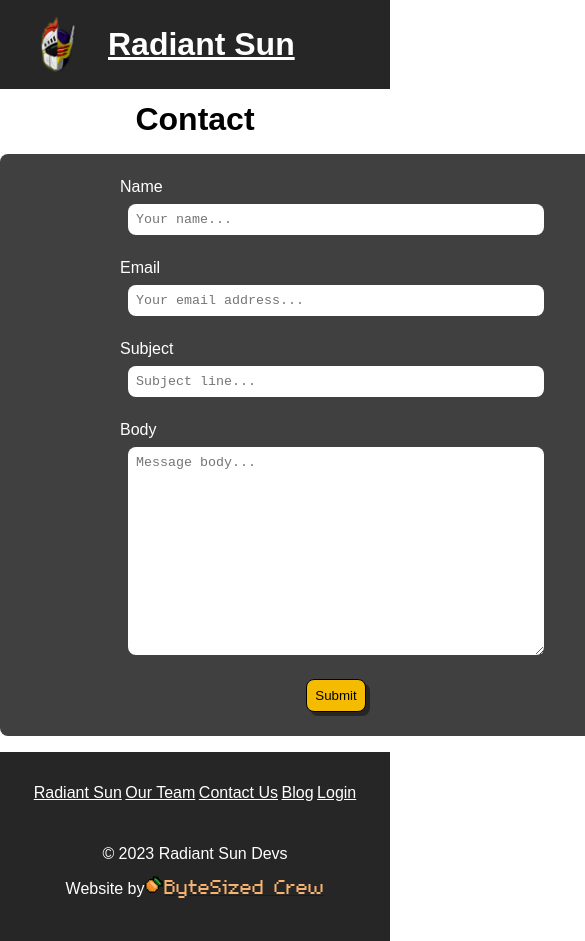
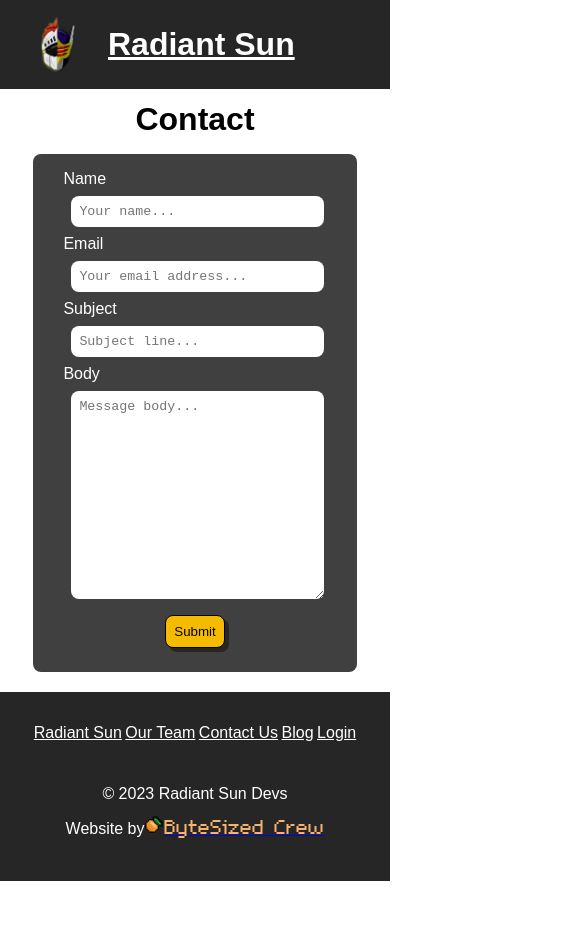
Before and after one commit to zen-da-baker/radiant-sun-website, a Next.js app in the folder next-website/: page /contact in a window 390 px wide. Shown: the top 941 px of the page, 585 px wide, since content can reach past the window. After the commit the page ends 881 px from the top, so only its background shows below. Built offline with nearby package versions, Linux system fonts and the light colour scheme.

Commit message:
Responsive forms

```diff
--- a/next-website/styles/card.css
+++ b/next-website/styles/card.css
@@ -12,6 +12,10 @@
 
     width: 30rem;
 
+    max-width: 90vw;
+
     min-height: 8rem;
 
+    max-height: 45rem;
+
 }
--- a/next-website/styles/form.css
+++ b/next-website/styles/form.css
@@ -4,7 +4,7 @@
 
     border-radius: 0.5rem;
 
-    width: 40rem;
+    width: 75vw;
 
     margin: 1rem auto;
 
@@ -26,6 +26,10 @@
 
     color: white;
 
+    width: 90%;
+
+    margin: auto;
+
 }
 
 .form h2 {
@@ -42,7 +46,9 @@ input, textarea {
 
     padding: 0.5rem;
 
-    width: 25rem;
+    margin: auto;
+
+    width: 90%;
 
     font-family: 'Courier New', Courier, monospace;
 
```
